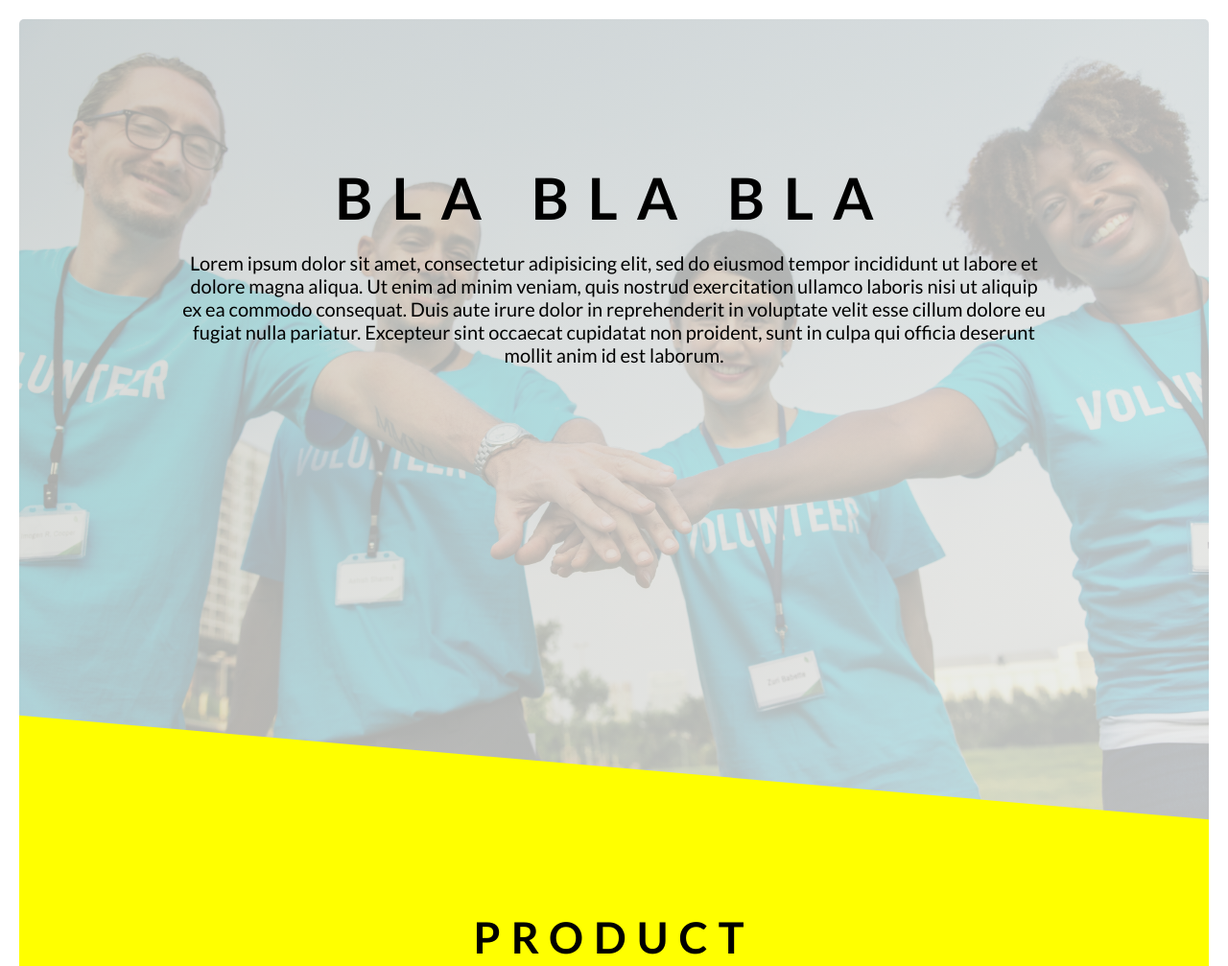
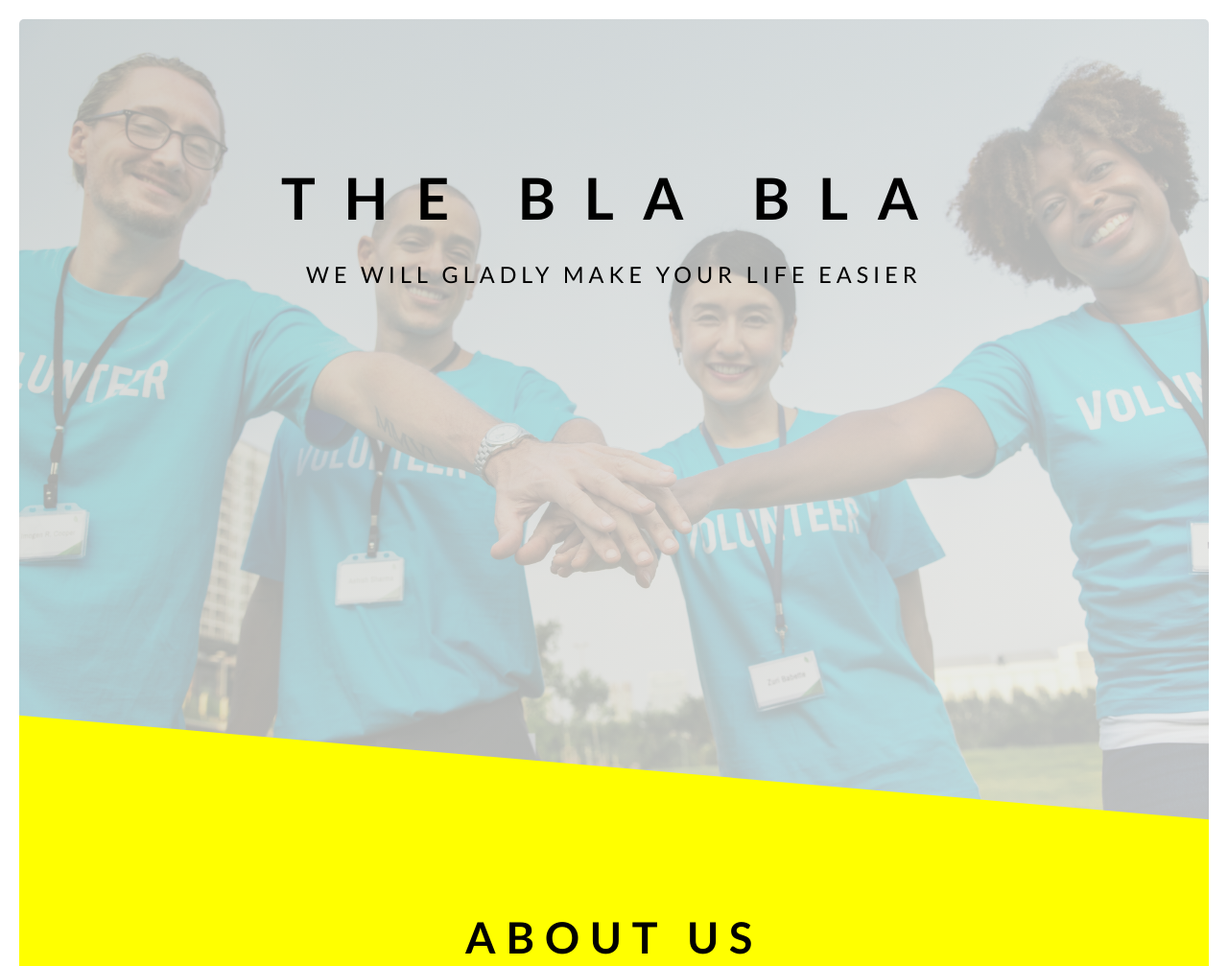
Before and after one commit to Redvanisation/door-delivery, a plain HTML site: page index.html in a window 1280 px wide. Shown: the top 1007 px of the page at 96% size. Drawn offline with Linux system fonts and the light colour scheme.

Commit message:
adding the about us sections

```diff
--- a/css/main.css
+++ b/css/main.css
@@ -54,11 +54,14 @@ body {
 	font-weight: 700;
 	text-transform: uppercase;
 	font-size: 6rem;
-	letter-spacing: 2rem;
+	letter-spacing: 3rem;
+	margin-bottom: 3rem;
 }
 
-.header__title--text {
-	margin-top: 5rem;
+.header__title--h3 {
+	text-transform: uppercase;
+	letter-spacing: .5rem;
+	font-weight: 400;
 }
 
 /* MAIN CONTENT STYLE */
--- a/index.html
+++ b/index.html
@@ -4,26 +4,21 @@
 	<meta charset="utf-8">
     <meta http-equiv="X-UA-Compatible" content="IE=edge">
     <meta name="viewport" content="width=device-width, initial-scale=1">
-	<title>Grocery App</title>
+	<title>The Bla Bla Organisation</title>
 	<link href="https://fonts.googleapis.com/css?family=Lato:100,300,400,700,900" rel="stylesheet">
 	<link rel="stylesheet" type="text/css" href="css/main.css">
 </head>
 <body>
 	<header class="header">
 		<div class="header__title">
-			<h1 class="header__title--main">Bla Bla Bla</h1>
-			<p class="header__title--text content">Lorem ipsum dolor sit amet, consectetur adipisicing elit, sed do eiusmod
-			tempor incididunt ut labore et dolore magna aliqua. Ut enim ad minim veniam,
-			quis nostrud exercitation ullamco laboris nisi ut aliquip ex ea commodo
-			consequat. Duis aute irure dolor in reprehenderit in voluptate velit esse
-			cillum dolore eu fugiat nulla pariatur. Excepteur sint occaecat cupidatat non
-			proident, sunt in culpa qui officia deserunt mollit anim id est laborum.</p>
+			<h1 class="header__title--main">The Bla Bla</h1>
+			<h3 class="header__title--h3 content">We will gladly make your life easier</h3>
 		</div>
 	</header>
 	<main class="main">
 		<div class="main-div">
 			<h2 class="main__h2">
-				Product
+				about us
 			</h2>
 			<p class="main__text">Lorem ipsum dolor sit amet, consectetur adipisicing elit, sed do eiusmod
 			tempor incididunt ut labore et dolore magna aliqua. Ut enim ad minim veniam,
@@ -35,7 +30,7 @@
 
 		<div class="person-order">
 			<h2 class="main__h2">
-				Make an Order
+				Need help?
 			</h2>
 			<div class="main__text">
 				bla bla bla bla
@@ -44,7 +39,7 @@
 
 		<div class="main-div">
 			<h2 class="main__h2">
-				Product
+				More about us!
 			</h2>
 			<p class="main__text">Lorem ipsum dolor sit amet, consectetur adipisicing elit, sed do eiusmod
 			tempor incididunt ut labore et dolore magna aliqua. Ut enim ad minim veniam,
@@ -57,7 +52,7 @@
 
 		<div class="volenteer">
 			<h2 class="main__h2">
-				Volenteer with US!
+				Want to volenteer?
 			</h2>
 			<div class="main__text">
 				bla bla bla
```
